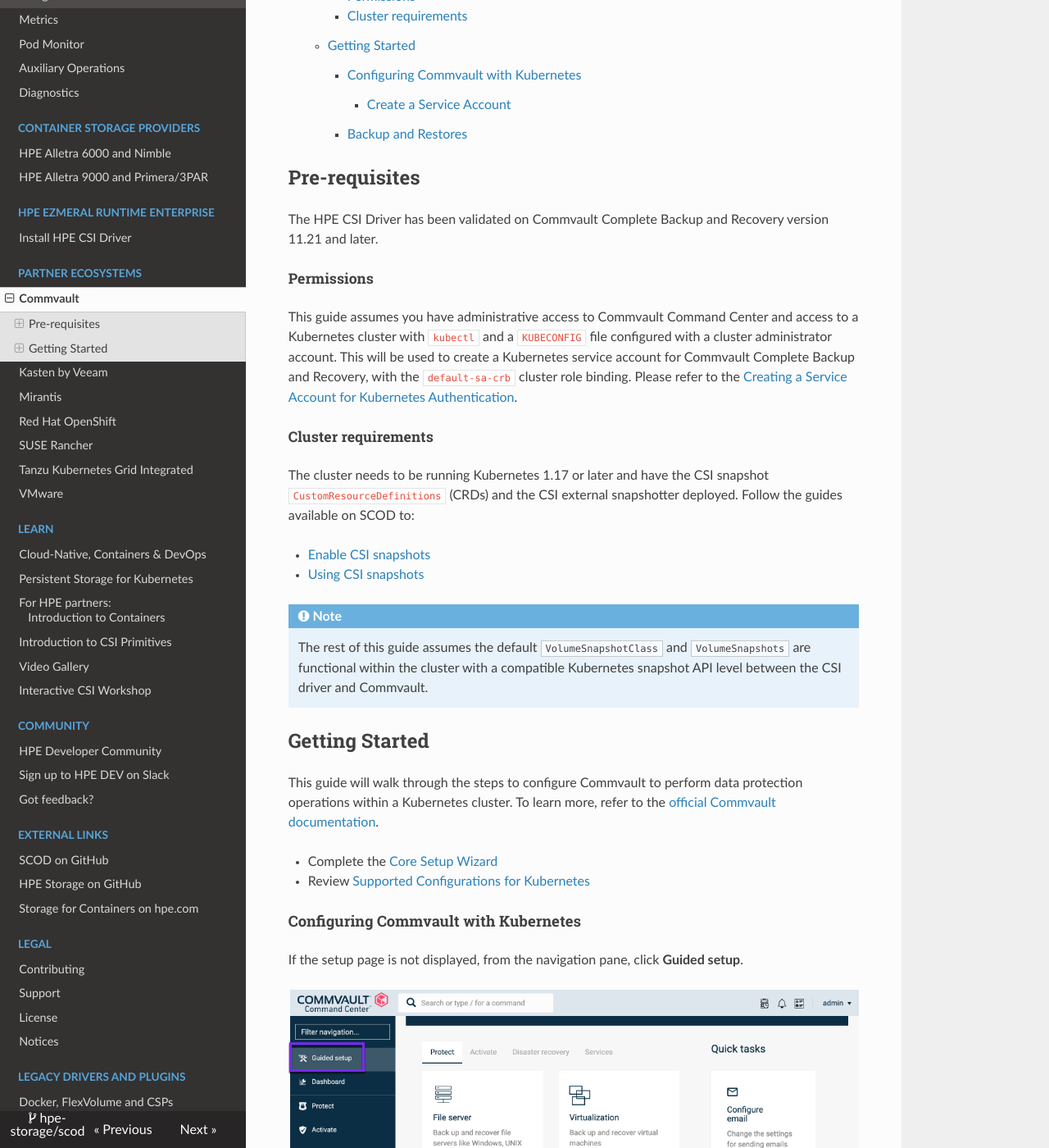
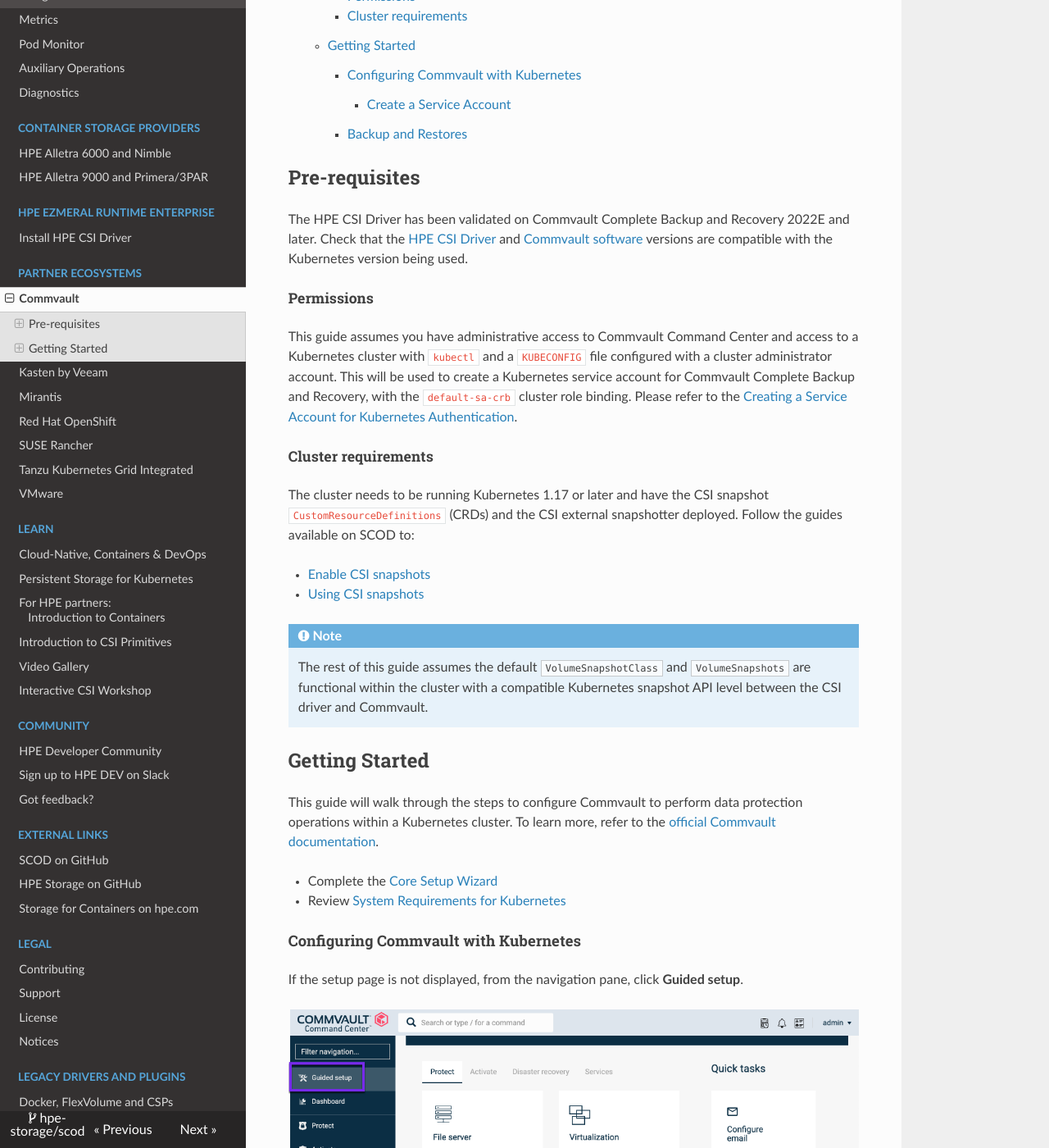
Before and after one commit to hpe-storage/scod, an MkDocs documentation site: the page built from docs/partners/commvault/index.md, in a window 1280 px wide and 1400 px high, scrolled down 440 px. Shown: the whole window at 82% size. Built offline with MkDocs 1.6.1, drawn with Linux system fonts in a browser that asks for light colours; nearby versions of some CDN libraries.

Commit message:
Update prereqs and all external Commvault doc links to reference version 2022E
Signed-off-by: Denney Liptak <denney.liptak@gmail.com>

```diff
--- a/docs/partners/commvault/index.md
+++ b/docs/partners/commvault/index.md
@@ -8,11 +8,12 @@
 
 ## Pre-requisites
 
-The HPE CSI Driver has been validated on Commvault Complete Backup and Recovery version 11.21 and later.
+The HPE CSI Driver has been validated on Commvault Complete Backup and Recovery 2022E and later.
+Check that the [HPE CSI Driver](https://scod.hpedev.io/csi_driver/index.html#compatibility_and_support) and [Commvault software](https://documentation.commvault.com/2022e/essential/124720_system_requirements_for_kubernetes.html#kubernetes-release-supportability) versions are compatible with the Kubernetes version being used.
 
 ##### Permissions
 
-This guide assumes you have administrative access to Commvault Command Center and access to a Kubernetes cluster with `kubectl` and a `KUBECONFIG` file configured with a cluster administrator account. This will be used to create a Kubernetes service account for Commvault Complete Backup and Recovery, with the `default-sa-crb` cluster role binding. Please refer to the [Creating a Service Account for Kubernetes Authentication](https://documentation.commvault.com/11.22/essential/129223_creating_service_account_for_kubernetes_authentication.html).
+This guide assumes you have administrative access to Commvault Command Center and access to a Kubernetes cluster with `kubectl` and a `KUBECONFIG` file configured with a cluster administrator account. This will be used to create a Kubernetes service account for Commvault Complete Backup and Recovery, with the `default-sa-crb` cluster role binding. Please refer to the [Creating a Service Account for Kubernetes Authentication](https://documentation.commvault.com/2022e/essential/129223_creating_kubernetes_cluster_admin_service_account_for_commvault.html).
 
 ##### Cluster requirements
 
@@ -26,10 +27,10 @@
 
 ## Getting Started
 
-This guide will walk through the steps to configure Commvault to perform data protection operations within a Kubernetes cluster. To learn more, refer to the [official Commvault documentation](https://documentation.commvault.com/11.22/essential/123634_kubernetes.html).
+This guide will walk through the steps to configure Commvault to perform data protection operations within a Kubernetes cluster. To learn more, refer to the [official Commvault documentation](https://documentation.commvault.com/2022e/essential/123634_protecting_kubernetes_with_commvault.html).
 
-- Complete the [Core Setup Wizard](https://documentation.commvault.com/11.22/essential/86638_step_3_complete_core_setup_wizard.html)
-- Review [Supported Configurations for Kubernetes](https://documentation.commvault.com/11.22/essential/123637_supported_configurations_for_kubernetes.html)
+- Complete the [Core Setup Wizard](https://documentation.commvault.com/2022e/essential/86638_step_3_complete_core_setup_wizard.html)
+- Review [System Requirements for Kubernetes](https://documentation.commvault.com/2022e/essential/124720_system_requirements_for_kubernetes.html)
 
 #### Configuring Commvault with Kubernetes
 
@@ -41,7 +42,7 @@
 
 ![](img/commvault2.png)
 
-On the **Create server backup plan** page, enter in a **Plan name**, then choose **Storage**, **Retention period**, and **RPO schedule**. For more information, see [Creating a Server Plan](https://documentation.commvault.com/11.22/essential/86648_creating_server_plan.html).
+On the **Create server backup plan** page, enter in a **Plan name**, then choose **Storage**, **Retention period**, and **RPO schedule**. For more information, see [Creating a Server Plan](https://documentation.commvault.com/2022e/essential/86648_creating_server_plan.html).
 
 !!! Note
     If you configured a server backup plan as part of the **Core Setup**, the wizard skips this page.
@@ -64,7 +65,7 @@
 
 In this example, we will cover how to create a Kubernetes service account within the cluster to be used by Commvault for backup and restore operations.
 
-The official guide is available here: [Creating a Service Account for Kubernetes Authentication](https://documentation.commvault.com/11.22/essential/129223_creating_service_account_for_kubernetes_authentication.html)
+The official guide is available here: [Creating a Service Account for Kubernetes Authentication](https://documentation.commvault.com/2022e/essential/129223_creating_kubernetes_cluster_admin_service_account_for_commvault.html)
 
 - Create a Kubernetes service account (for example, cvbackup).
 
@@ -88,7 +89,7 @@
 
 Click **Save**.
 
-Next choose the [Application group](https://documentation.commvault.com/11.22/essential/123896_creating_application_group_of_content_to_back_up_for_kubernetes.html), [Labels](https://documentation.commvault.com/11.22/essential/122510_using_labels_to_automatically_discover_applications_or_other_objects_for_kubernetes.html) or **Volumes** you want to backup.
+Next choose the [Application group](https://documentation.commvault.com/2022e/essential/153329_creating_full_cluster_application_group_for_kubernetes.html), [Labels](https://documentation.commvault.com/2022e/essential/123896_creating_custom_application_group_for_kubernetes.html#select-resources-to-back-up-by-label) or **Volumes** you want to backup.
 
 ![](img/commvault6.png)
 
@@ -98,8 +99,8 @@
 
 To perform snapshot and restore operations through Commvault using the HPE CSI Driver for Kubernetes, please refer to the Commvault documentation.
 
-- [Backup](https://documentation.commvault.com/11.22/essential/123639_kubernetes_backup.html)
-- [Restores](https://documentation.commvault.com/11.22/essential/123640_kubernetes_restores.html)
+- [Backup](https://documentation.commvault.com/2022e/essential/123639_backups_for_kubernetes.html)
+- [Restores](https://documentation.commvault.com/2022e/essential/123640_restores_for_kubernetes.html)
 
 !!! note
     Above links are external to [documentation.commvault.com](https://documentation.commvault.com/).
```
